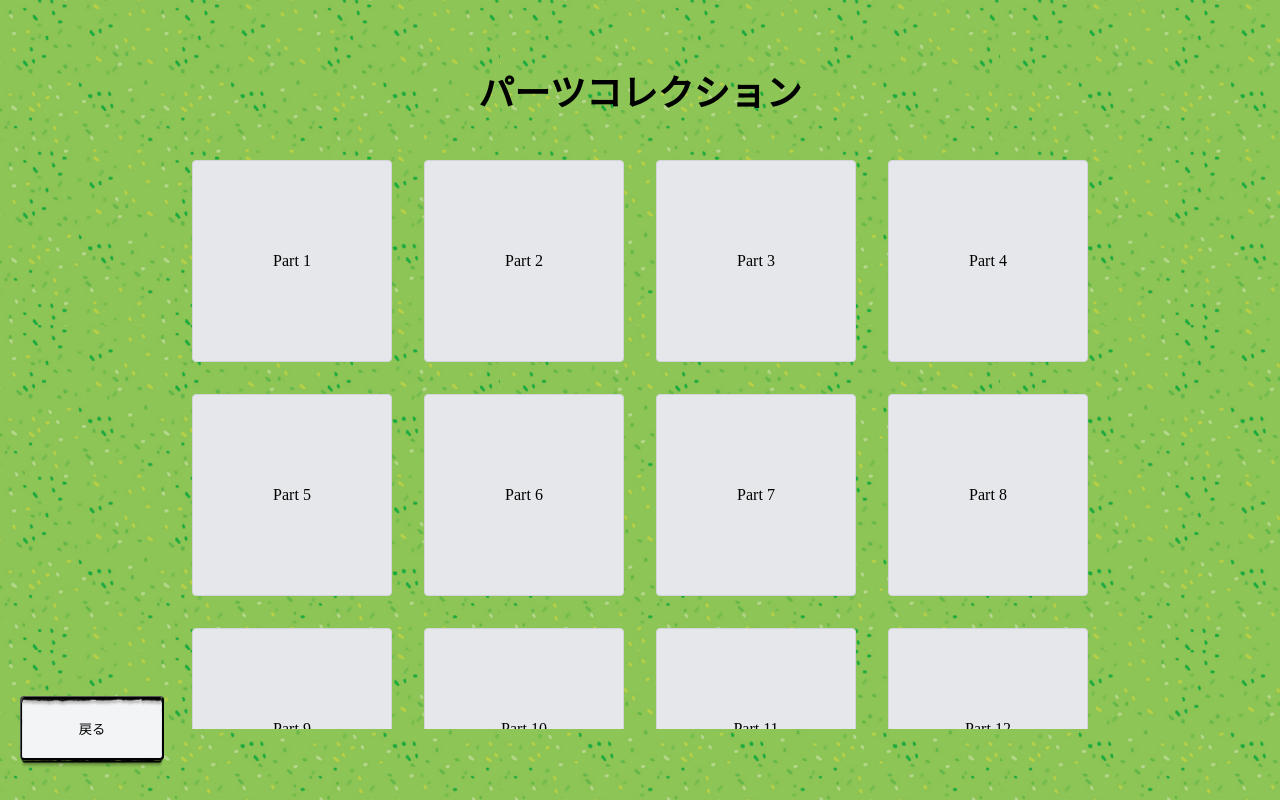
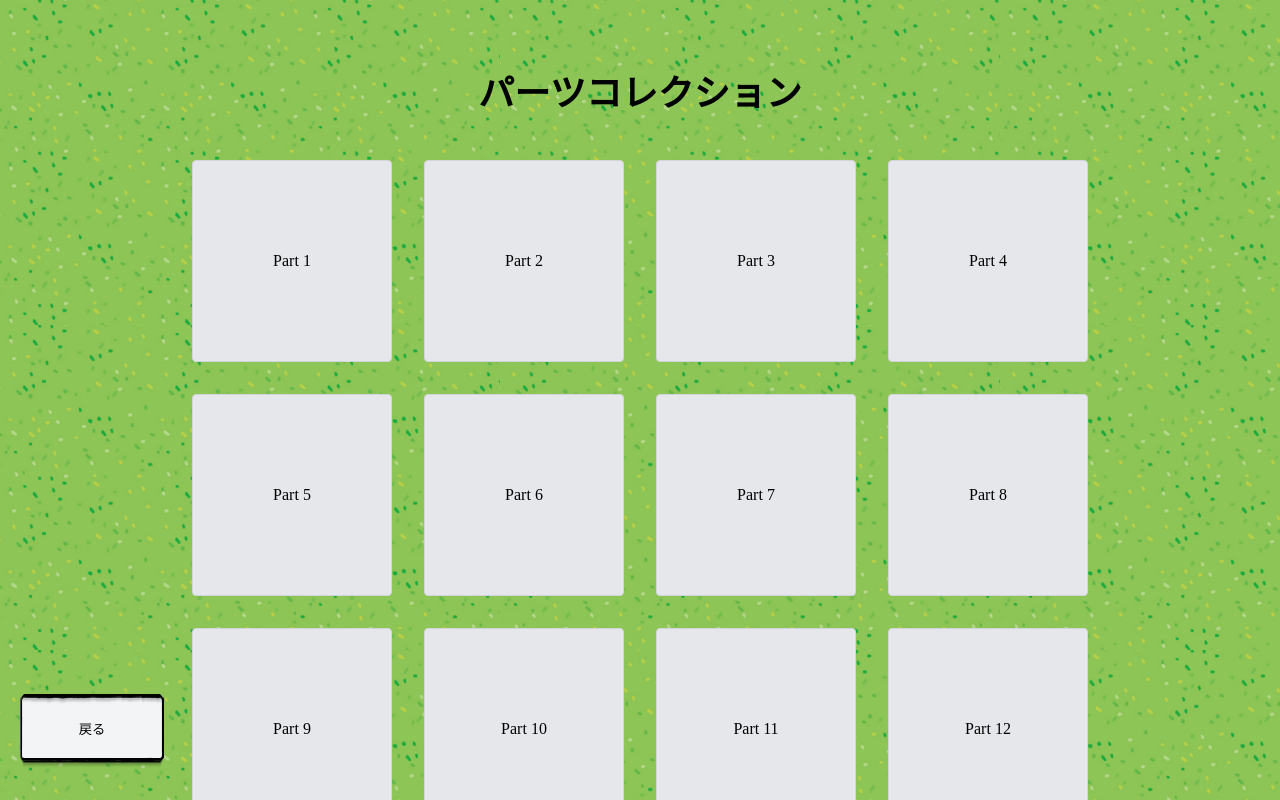
Before and after one commit to kc3hack/2025_1, a Next.js app in the folder frontend/: page /map/partsCollections in a window 1280 px wide. Built offline with nearby package versions, Linux system fonts and the light colour scheme.

Commit message:
フレームのずれの修正

```diff
--- a/frontend/src/app/map/partsCollections/styles.module.css
+++ b/frontend/src/app/map/partsCollections/styles.module.css
@@ -59,6 +59,7 @@
   background-color: #f3f4f6;
   color: black;
   border-radius: 0.25rem;
+  cursor: pointer;
 }
 
 .backButton:hover {
@@ -66,13 +67,12 @@
 }
 
 .backButtonFrame {
-  position: relative;
+  position: absolute;
   bottom: 32px;
   left: 20px;
   width: 9rem;
-  height: 5rem;
+  height: 4.6rem;
   background: url('/frame/start.png') no-repeat center center;
   background-size: 100% 100%;
-  z-index: 0;
   pointer-events: none;
 }
--- a/frontend/src/app/map/scoreCollections/styles.module.css
+++ b/frontend/src/app/map/scoreCollections/styles.module.css
@@ -88,21 +88,21 @@
     height: 4rem;
     background-color: #f3f4f6;
     color: black;
-    border-radius: 0.375rem;
+    border-radius: 0.25rem;
+    cursor: pointer;
   }
 
-  .button:hover {
+  .backButton:hover {
     background-color: #d1d5db;
   }
 
   .backButtonFrame {
-    position: relative;
-    bottom: -105px;
+    position: absolute;
+    bottom: 32px;
     left: 20px;
     width: 9rem;
-    height: 4.5rem;
+    height: 4.6rem;
     background: url('/frame/start.png') no-repeat center center;
     background-size: 100% 100%;
-    z-index: 0;
     pointer-events: none;
   }
--- a/frontend/src/app/map/tombsCollections/styles.module.css
+++ b/frontend/src/app/map/tombsCollections/styles.module.css
@@ -60,6 +60,7 @@
   background-color: #f3f4f6;
   color: black;
   border-radius: 0.25rem;
+  cursor: pointer;
 }
 
 .backButton:hover {
@@ -67,13 +68,12 @@
 }
 
 .backButtonFrame {
-  position: relative;
+  position: absolute;
   bottom: 32px;
   left: 20px;
   width: 9rem;
-  height: 5rem;
+  height: 4.6rem;
   background: url('/frame/start.png') no-repeat center center;
   background-size: 100% 100%;
-  z-index: 0;
   pointer-events: none;
 }
--- a/frontend/src/app/styles.module.css
+++ b/frontend/src/app/styles.module.css
@@ -57,6 +57,7 @@
   color: black;
   border-radius: 0.6rem;
   margin-top: 50px;
+  cursor: pointer;
 }
 
 .button:hover {
```
